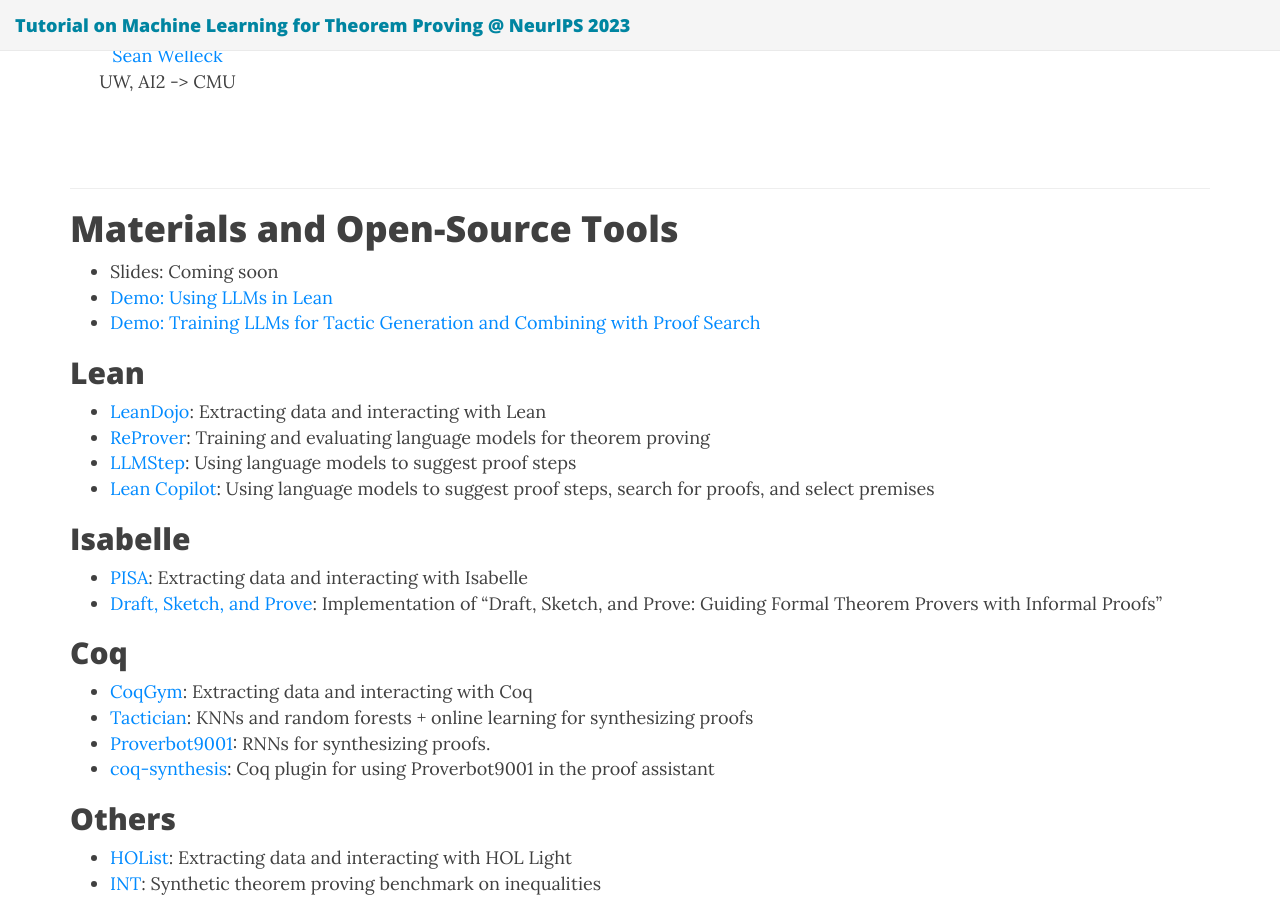
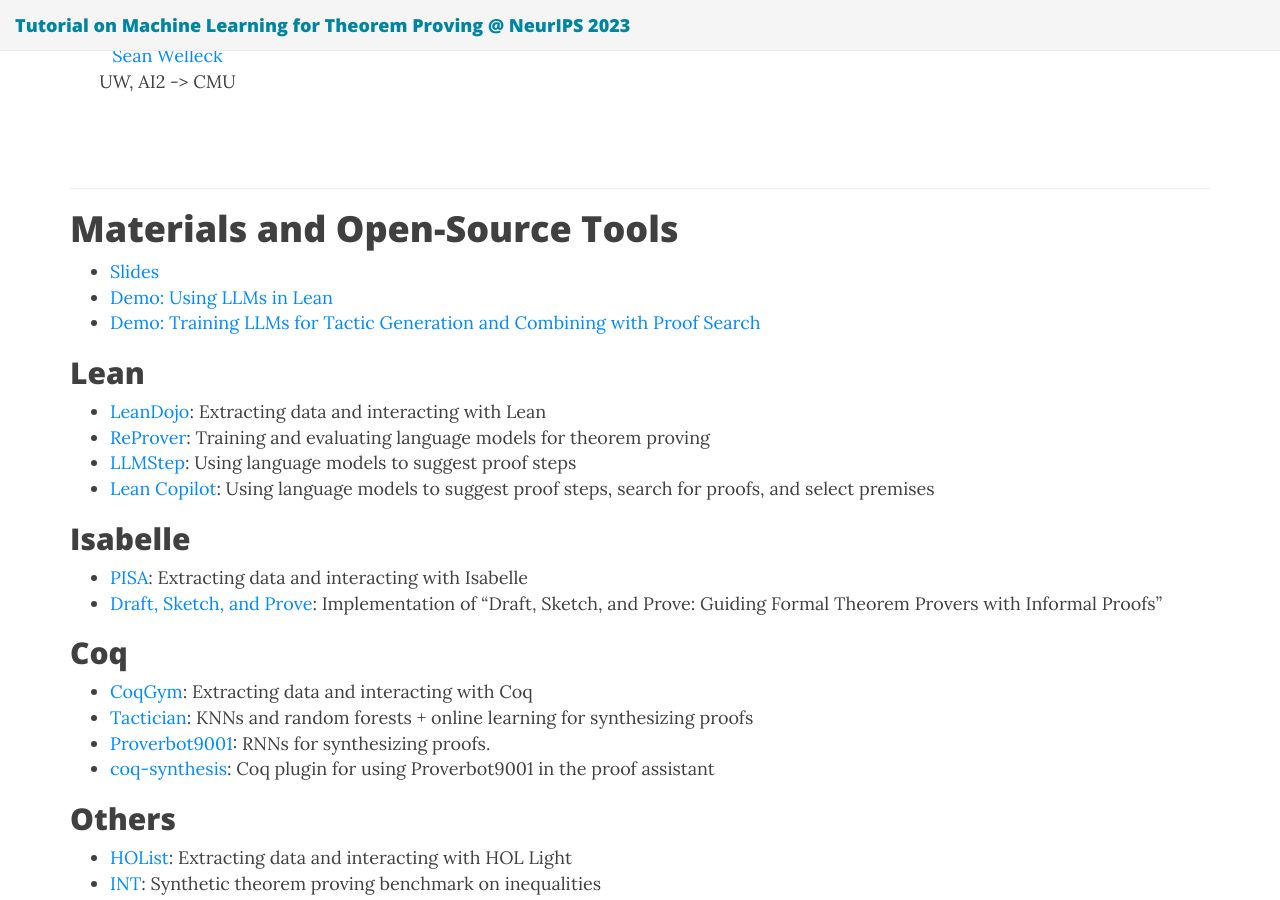
Before and after one commit to machine-learning-for-theorem-proving/machine-learning-for-theorem-proving.github.io, a Jekyll site: the page built from index.md, in a window 1280 px wide and 900 px high, scrolled down 1826 px. Built offline with Jekyll 4.4.1, drawn with Linux system fonts in a browser that asks for light colours; nearby versions of some CDN libraries.

Commit message:
Update index.md

```diff
--- a/index.md
+++ b/index.md
@@ -95,7 +95,7 @@ for code, reasoning, and program synthesis.
 
 # Materials and Open-Source Tools
 
-* Slides: Coming soon
+* [Slides](./img/NeurIPS2023-Tutorial-ML4TP.pdf)
 * [Demo: Using LLMs in Lean](https://github.com/yangky11/lean4-example/tree/ml4tp-tutorial)
 * [Demo: Training LLMs for Tactic Generation and Combining with Proof Search](https://github.com/yangky11/ml4tp-tutorial/blob/main/main.ipynb)
 
```
